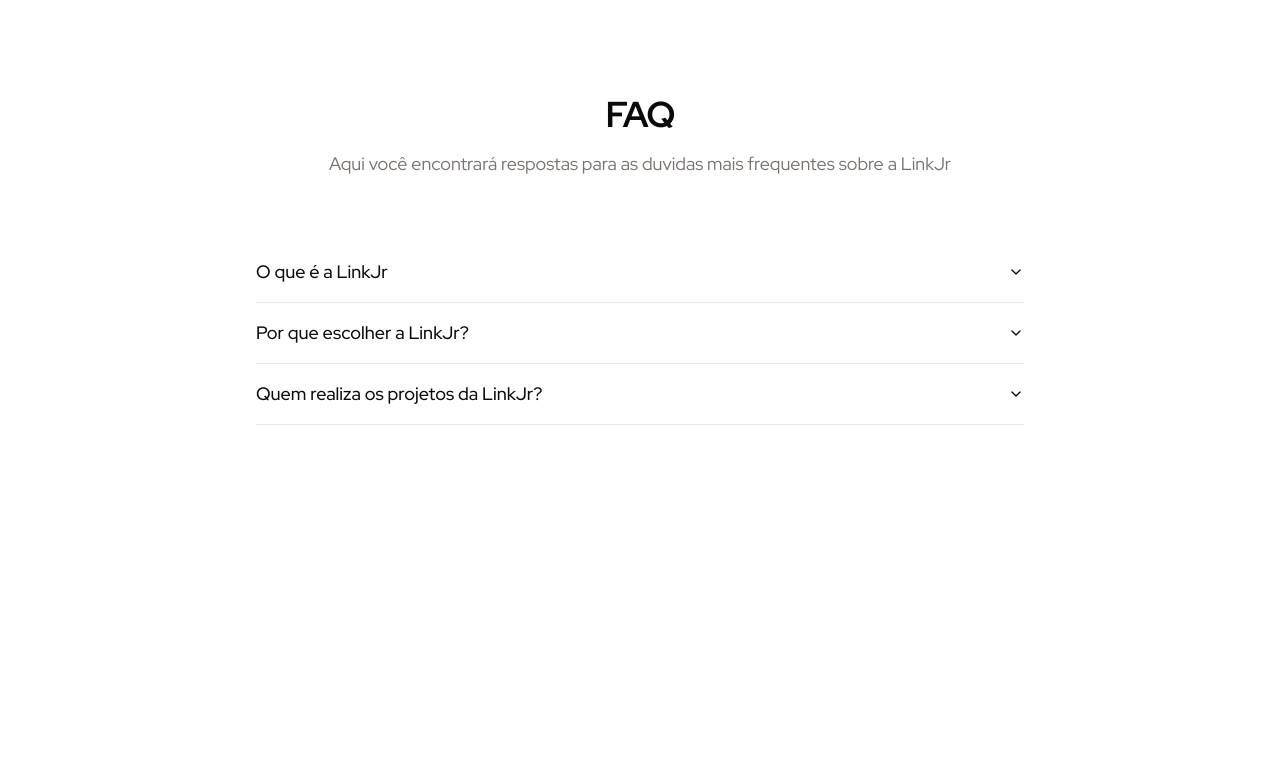
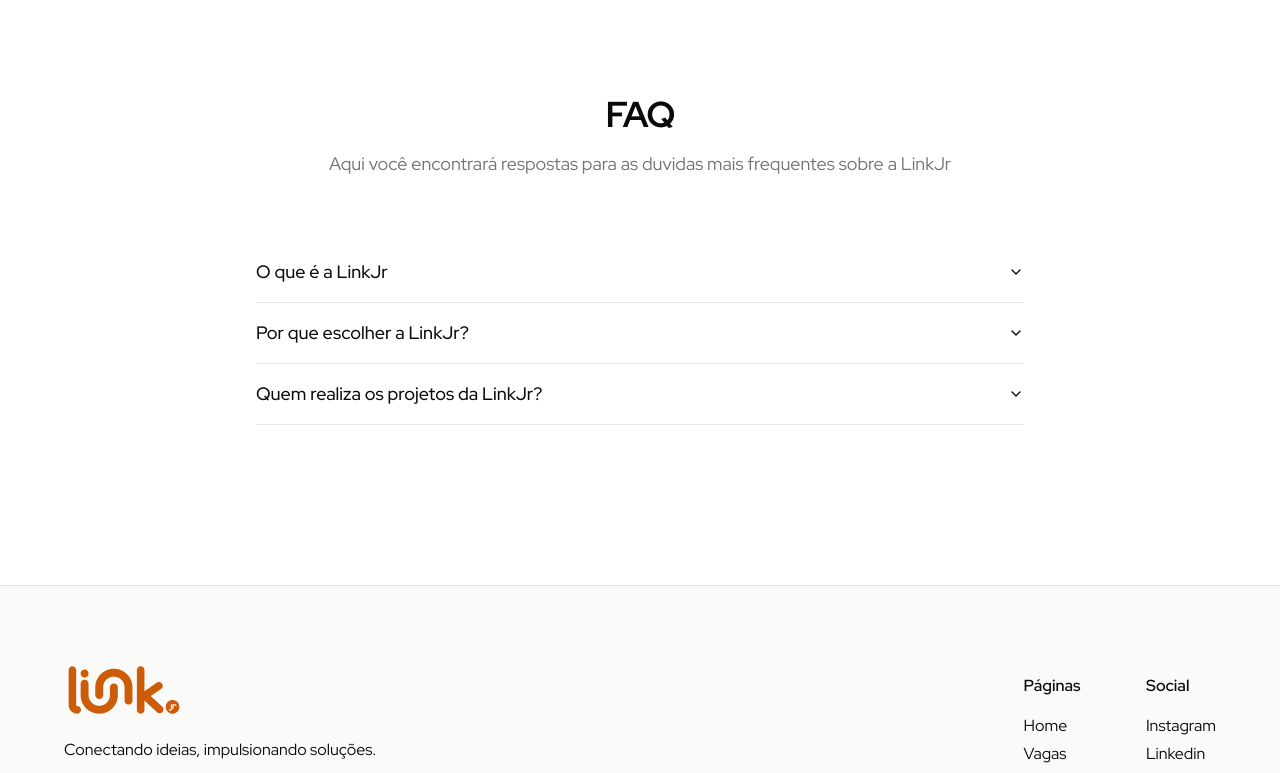
Before and after one commit to linkjrcastanhal/linkjr, a Next.js app: page / in a window 1280 px wide. Shown: the part 2000-2773 px from the top of the page. Before the commit the page ends 2585 px from the top, so only its background shows below. Built offline with nearby package versions, Linux system fonts and the light colour scheme.

Commit message:
feat: add footer, socials and remove about page

```diff
--- a/src/components/footer.tsx
+++ b/src/components/footer.tsx
@@ -1,3 +1,49 @@
+import { PAGES, SOCIAL } from '@/config'
+import Link from 'next/link'
+import Image from 'next/image'
+
 export function Footer() {
-  return <footer></footer>
+  return (
+    <footer className="border-t bg-stone-50">
+      <div className="width-wrapper flex flex-col-reverse items-center gap-8 py-10 md:flex-row md:justify-between md:py-20">
+        <div className="flex flex-col items-center gap-6 text-center md:items-start md:text-start">
+          <Image
+            src="/images/linkjr.svg"
+            alt="Logo da LinkJr"
+            width={120}
+            height={51}
+            className="h-12"
+          />
+          <p>Conectando ideias, impulsionando soluções.</p>
+          <p className="text-xs">
+            &copy; 2024 LinkJR. Todos os direitos reservados.
+          </p>
+        </div>
+
+        <div className="flex space-x-16 text-center md:text-start">
+          <div className="space-y-4">
+            <h4 className="font-semibold">Páginas</h4>
+            <ul className="space-y-1">
+              {PAGES.map((page) => (
+                <li key={page.label}>
+                  <Link href={page.href}>{page.label}</Link>
+                </li>
+              ))}
+            </ul>
+          </div>
+
+          <div className="space-y-4">
+            <h4 className="font-semibold">Social</h4>
+            <ul className="space-y-1">
+              {SOCIAL.map((social) => (
+                <li key={social.label}>
+                  <Link href={social.href}>{social.label}</Link>
+                </li>
+              ))}
+            </ul>
+          </div>
+        </div>
+      </div>
+    </footer>
+  )
 }
--- a/src/config/index.ts
+++ b/src/config/index.ts
@@ -2,10 +2,6 @@
   {
     label: 'Home',
     href: '/',
-  },
-  {
-    label: 'Sobre',
-    href: '/sobre',
   },
   {
     label: 'Vagas',
@@ -14,6 +10,21 @@
   {
     label: 'Contato',
     href: '/contato',
+  },
+]
+
+export const SOCIAL = [
+  {
+    label: 'Instagram',
+    href: '/',
+  },
+  {
+    label: 'Linkedin',
+    href: '/',
+  },
+  {
+    label: 'Discord',
+    href: '/',
   },
 ]
 
```
